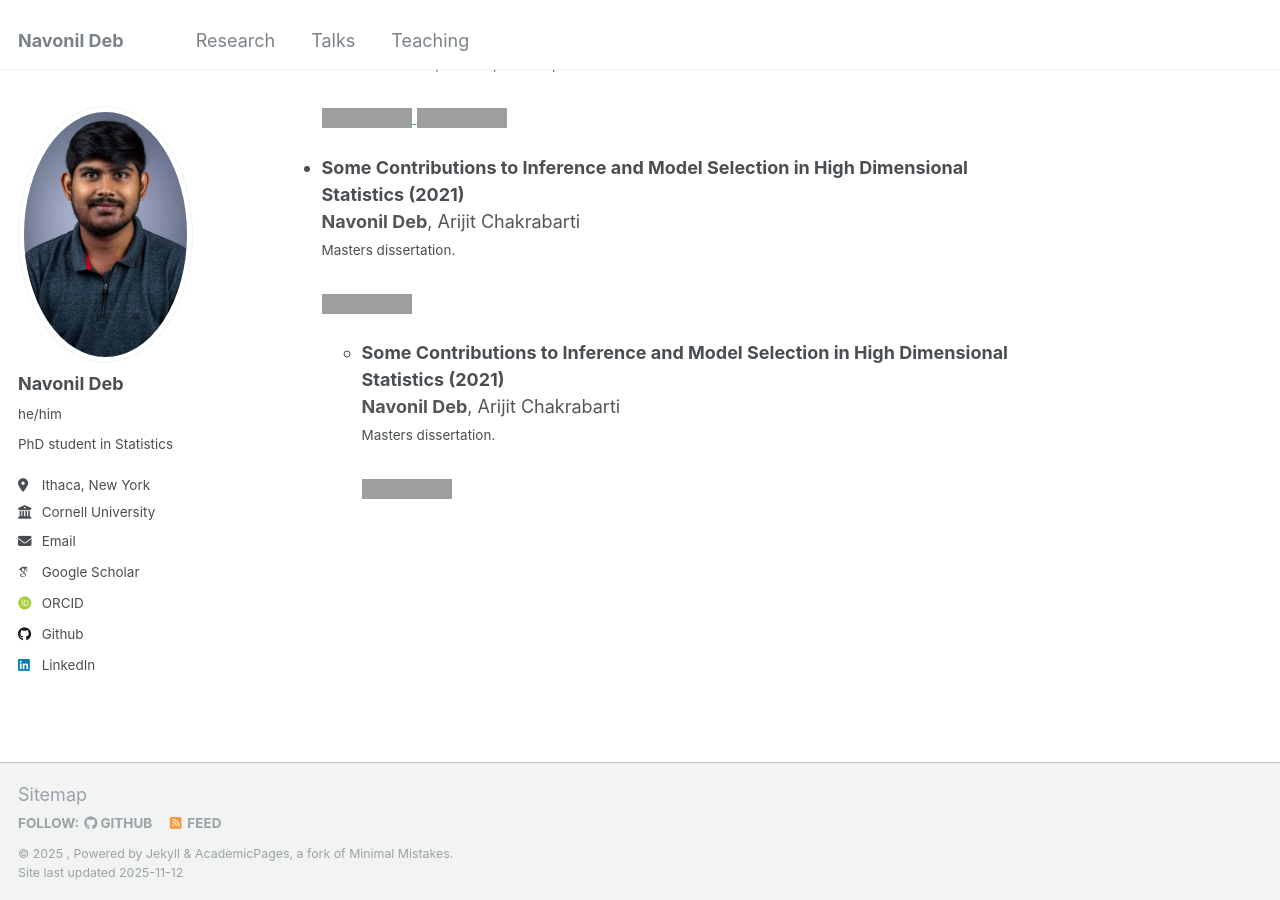
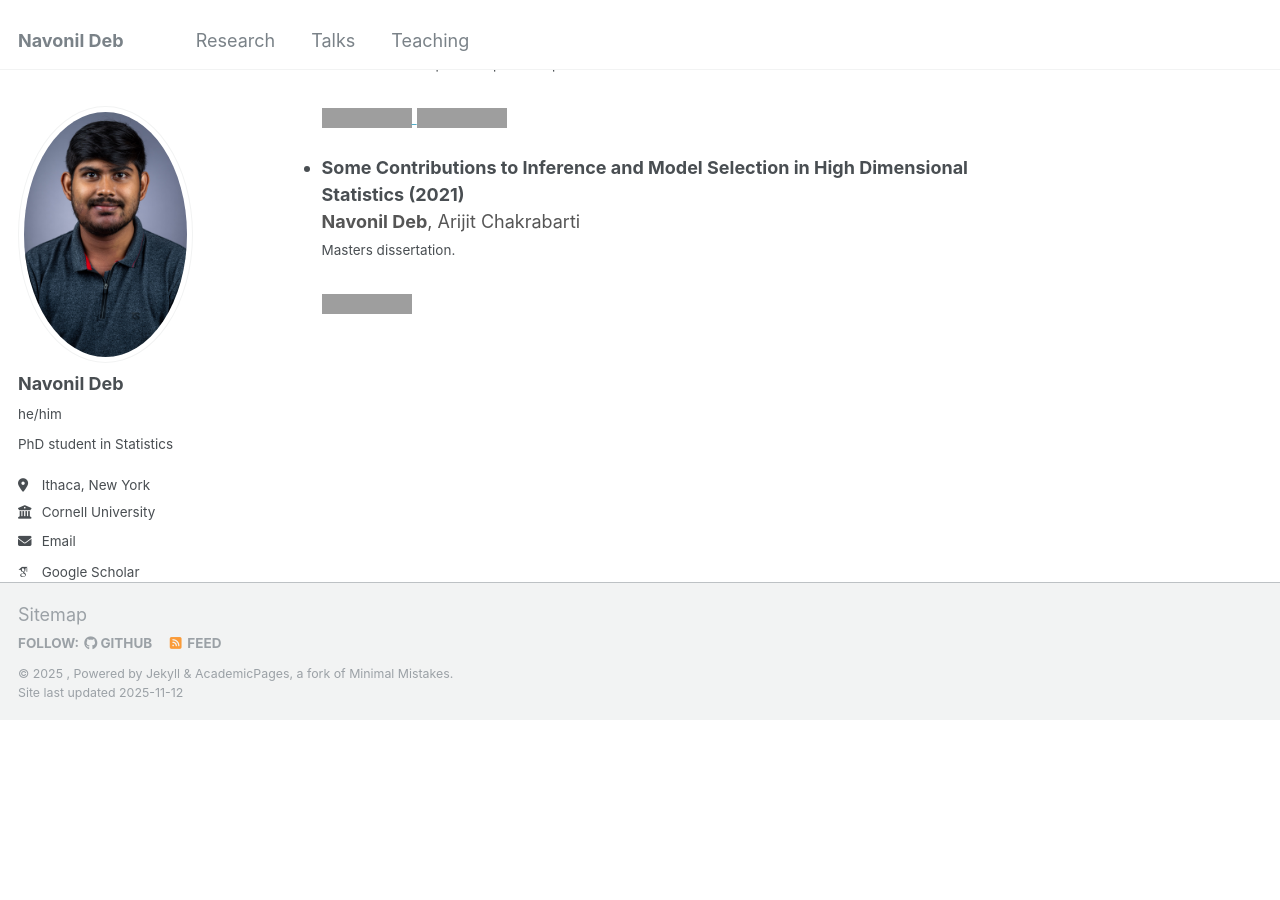
Before and after one commit to navonildeb/navonildeb.github.io, a Jekyll site: the page built from _publications/publications.md, in a window 1280 px wide and 900 px high, scrolled down 1635 px. Built offline with Jekyll 4.4.1, drawn with Linux system fonts in a browser that asks for light colours; some web fonts are replaced; after the commit the page ends 2355 px from its top, so only the background shows below that; grey boxes are pictures that could not be loaded.

Commit message:
Update publications.md

```diff
--- a/_publications/publications.md
+++ b/_publications/publications.md
@@ -73,14 +73,3 @@ hide_title: false
   <a href="/files/Dissertation.pdf">
     <img src="https://img.shields.io/badge/PDF-Dissertation-003366?logo=readthedocs&logoColor=white" alt="PDF" />
   </a>
-
-
-
-  * <span style="font-weight:bold">Some Contributions to Inference and Model Selection in High Dimensional Statistics (2021)</span><br>
-  <span style="color:#555"><strong>Navonil Deb</strong>, Arijit Chakrabarti</span><br>
-  <small>
-  Masters dissertation.
-  </small><br><br>
-  <a href="/files/fDissertation.pdf">
-    <img src="https://img.shields.io/badge/PDF-Dissertation-003366?logo=readthedocs&logoColor=white" alt="PDF" />
-  </a>
```
